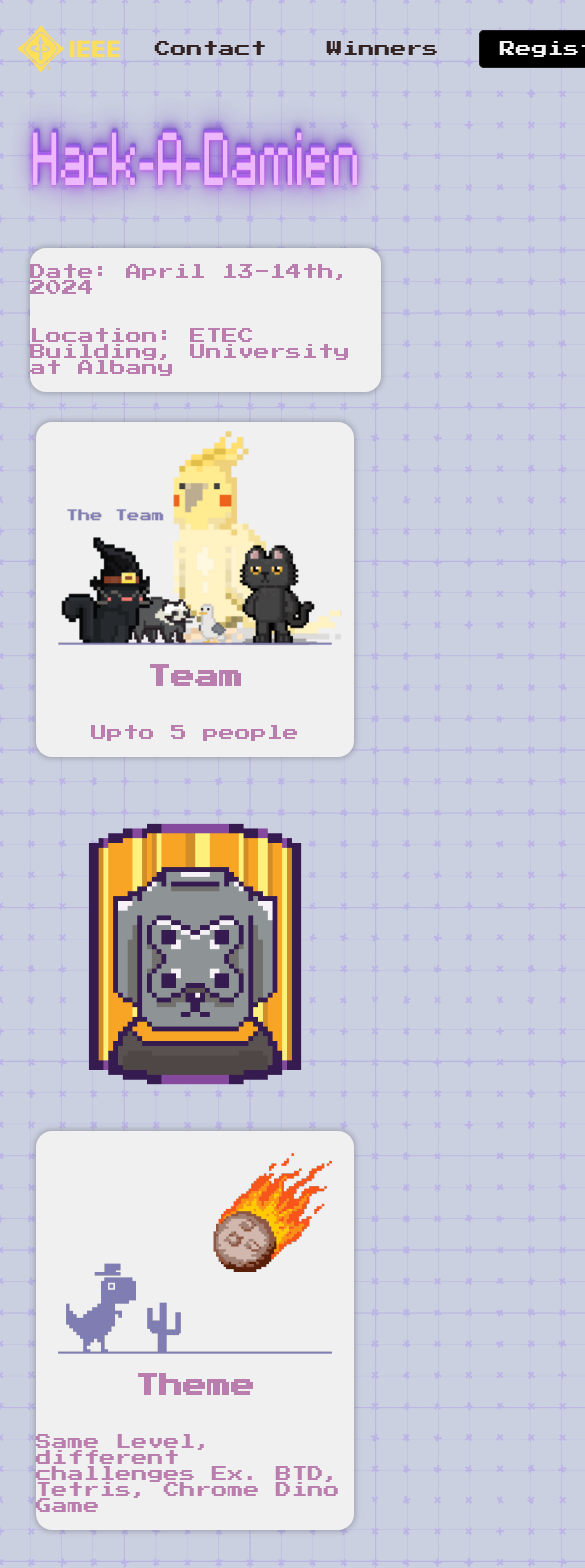
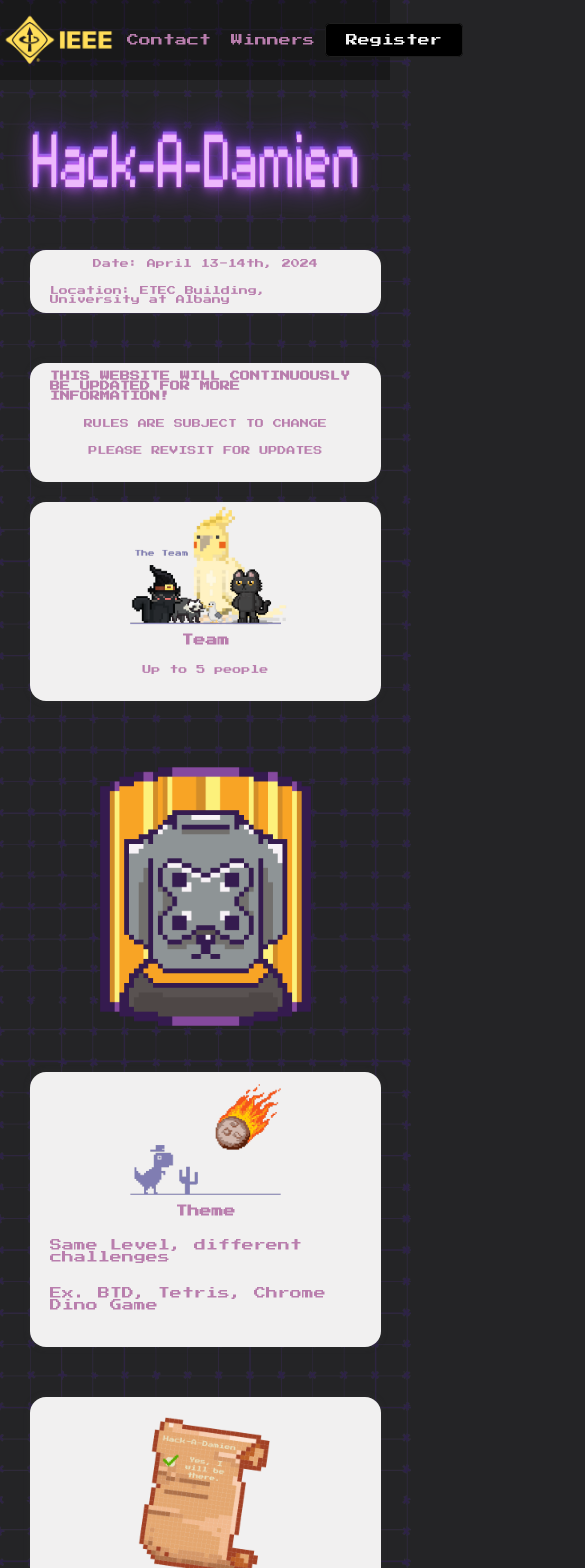
Before and after one commit to 10dine/UAlbany-IEEE-2024-Hackadamien, a SvelteKit app: page / in a window 390 px wide. Shown: the top 1568 px of the page, 585 px wide, since content can reach past the window. Built offline with nearby package versions, Linux system fonts and the light colour scheme; a web font is replaced by a local one.

Commit message:
Revamped, Mobile friendly

```diff
--- a/src/app.html
+++ b/src/app.html
@@ -11,18 +11,30 @@
 			body {
 				padding: 0;
 				margin: 0;
-				/*background: #111111;*/
 				color: #b97ead;
 				background-image: url('/website-background.png');
-				background-color:#cbd0e1;
+				background-color:#242426;
 				font-family: "Press Start 2P", system-ui;
 				font-weight: 400;
 				font-style: normal;
+				font-stretch: condensed;
+			}
+			footer {
+				text-align: center;
+				padding: 10px;
+				background-color: #333;
+				color: white;
+				bottom: 0;
+				position: relative;
+				width: 100%;
 			}
 		</style>
 		<meta name="viewport" content="width=device-width, initial-scale=1" />%sveltekit.head%
 	</head>
 	<body data-sveltekit-preload-data="hover">
 		<div style="display: contents">%sveltekit.body%</div>
+		<footer>
+			<p>© IEEE UAlbany.</p>
+		</footer>
 	</body>
 </html>
--- a/src/routes/+page.svelte
+++ b/src/routes/+page.svelte
@@ -4,8 +4,6 @@
 </script>
 
 <style>
-
-
     .HackathonImage{
         max-width: 100%;
         height: auto;
@@ -24,16 +22,16 @@
         padding: 20;
     }
 
-    header {
-        background-color: rgba(0,0,0,0);
-        padding-top: 20px;
-        padding-bottom: 20px;
-        margin-left: 3%;
+    .header {
+        background-color: rgba(0,0,0,.3);
+        padding: 20px 0;
+        margin-left: 0px;
         text-align: left;
         display: flex;
         align-items: center;
         justify-content: space-between;
         position: relative;
+        z-index: 9999;
     }
 
     .header-text {
@@ -57,7 +55,7 @@
     }
 
     a {
-        color: #332323;
+        color: #b97ead;
         text-decoration: none;
     }
 
@@ -110,6 +108,26 @@
         justify-content: center;
     }
 
+    .card > h2 {
+        font-size: 20px;
+    }
+
+    .card > h3 {
+        font-size: 17px;
+        text-decoration: underline;
+    }
+
+    .card > p {
+        font-size: 15px;
+        padding: 0 20px;
+    }
+
+    #Sponsors,
+    #Team,
+    #Theme > p {
+        font-size: 12px;
+    }
+
     .main-container {
         display: flex;
         height: auto;
@@ -121,18 +139,12 @@
     }
 
     .team-container,
-    .theme-container,
-    .registration-container {
+    .theme-container {
         margin: 0 auto;
         width: 30%;
     }
 
-    .tri{
-
-
-    }
-
-    .tri-image {
+    .tri-image, .tri-image-main {
         width: 100%;
     }
 
@@ -140,27 +152,101 @@
         width: 200px;
     }
 
+    #UPDATES > h2 {
+        padding: 0 25px;
+        font-size: 15px;
+    }
+
     @media screen and (max-width: 720px) {
+        .header {
+            width: 100%;
+            padding: 10px 0;
+            position: fixed;
+            top: 0;
+            left: 0;
+            background-color: rgba(0, 0, 0, 0.3);
+            max-width: 100%;
+            font-size: 12px;
+        }
+
+        .header-text {
+            display: flex;
+            flex-grow:1;
+            justify-content: flex-start;
+            align-items: center;
+            padding-left: 0px;
+            width: 100%;
+        }
+
+        .headersss {
+            color: white;
+            text-decoration: none;
+            transition: color 0.3s, background-color 0.3s;
+            padding: 0px;
+            margin: 0 10px;
+        }
+
         .registration-button {
             margin-right: 10px;
+            margin-left: 0;
         }
 
         .HackathonImage {
+            margin-top: 100px;
             width: 500px;
             height: 120px;
         }
 
         .main-container {
             padding: 0 0;
+            margin: 0 0;
             flex-wrap: wrap;
+            width: 100%;
         }
 
-        .team-container,
-        .theme-container,
-        .registration-container {
+        .container {
             width: 90%;
             margin: 0 auto;
             margin-bottom: 20px;
+        }
+
+        .card > h2 {
+            font-size: 12px;
+        }
+
+        .card > p {
+            font-size: 9px;
+        }
+
+        .card > p > a {
+            text-decoration: underline;
+        }
+
+        .team-container {
+            width: 90%;
+            margin-left: 30px;
+            margin-top: 0;
+            margin-bottom: 20px;
+        }
+
+        .theme-container {
+            width: 90%;
+            margin-left: 30px;
+            margin-bottom: 20px;
+        }
+
+        .logo-container-tri {
+            width: 90%;
+            margin-left: 30px;
+        }
+
+        .tri-image {
+            width: 50%;
+        }
+
+        #UPDATES > h2 {
+            padding: 0 20px;
+            font-size: 10px;
         }
     }
 
@@ -172,14 +258,14 @@
 </style>
 
 <main>
-    <header>
+    <header class="header">
         <img class="Logo" src = "/IEEE_Logo_New_Yellow.png" alt="IEEE Logo">
         <div class="header-text">
             <span class="headersss"><a href="/contact">Contact</a></span>
             <span class="headersss"><a href="/winners">Winners</a></span>
         </div>
         <div class="registration-button">
-            <span class="registerheader"><a href="/">Register</a></span>
+            <span class="registerheader"><a href="https://forms.gle/m5Vijy61EEJ6VF7N6">Register</a></span>
         </div>
     </header>
     <div>
@@ -191,59 +277,87 @@
             <p>Location: {location}</p>
         </div>
     </div>
+    <div class="container">
+        <div class="card" id="UPDATES">
+            <h2>THIS WEBSITE WILL CONTINUOUSLY BE UPDATED FOR MORE INFORMATION!</h2>
+            <p>RULES ARE SUBJECT TO CHANGE</p>
+            <p>PLEASE REVISIT FOR UPDATES</p>
+            <p></p>
+        </div>
+    </div>
     <div class="main-container">
         <div class="team-container">
-            <div class="card tri">
+            <div class="card" id="Team">
                 <img class="tri-image" src="/team_black.png" alt="Team" />
                 <h2>Team</h2>
-                <p>Upto 5 people</p>
+                <p>Up to 5 people</p>
+                <p></p>
             </div>
         </div>
-        <div class="logo-container tri">
-            <img class="tri-image" src="/hackadamien-logo.png" alt="">
+        <div class="logo-container-tri">
+            <img class="tri-image-main" src="/hackadamien-logo.png" alt="">
         </div>
         <div class="theme-container">
-            <div class="card tri">
+            <div class="card" id="Theme">
                 <img class="tri-image" src="/theme_black.png" alt="">
                 <h2>Theme</h2>
-                <p>Same Level, different challenges
-                    Ex. BTD, Tetris, Chrome Dino Game</p>
+                <p>Same Level, different challenges</p>
+                <p>Ex. BTD, Tetris, Chrome Dino Game</p>
+                <p></p>
             </div>
         </div>
-
     </div>
     <div class="container">
-        <div class="registration-container">
-            <div class="card tri-card">
-                <img class="tri-image" id="registration-image" src="/register.png" alt="">
-                <h2>Registration Process</h2>
-                <p>Coming soon...</p>
-            </div>
+        <div class="card">
+            <img class="tri-image" id="registration-image" src="/register.png" alt="">
+            <h2>Registration Process</h2>
+            <p>If you wish to participate, please fill out this form <a href="https://forms.gle/m5Vijy61EEJ6VF7N6">here</a></p>
+            <p></p>
         </div>
     </div>
     <div class="container">
         <div class="card" id="Schedule">
             <h2>Schedule</h2>
-            <p>Brainstorm Ideas - 4/13 9AM</p>
-            <p>Submit Idea - 4/13 10:50AM</p>
-            <p>Opening Ceremony - 4/13 11AM</p>
-            <p>Participants will begin their projects - 4/13 12PM</p>
+            <h3>(Subject to Change)</h3>
+            <h4>APRIL 12th</h4>
+            <p>Pre-Hackathon program - 3:30PM</p>
+            <p>Technical workshop 1 - 4:15-5PM</p>
+            <p>Technical workshop 2 - 5-5:45PM</p>
+            <p>Dinner - 5:45-6:15PM</p>
+            <p>Resource workshop - 6:15-7PM</p>
+            <p>Team building workshop - 7-7:45PM</p>
+
+            <h4>APRIL 13th</h4>
+            <p>Opening doors - 8:30AM</p>
+            <p>~Breakfast available~</p>
+            <p>Workshops - 9-11AM</p>
+            <p>Vendor Fair - 9AM-12PM</p>
+            <p>Opening Ceremony - 11AM</p>
+            <p>~Lunch - 11AM~</p>
+            <p>Brainstorm Period - 11:30AM-12PM</p>
+            <p>Competition begins - 12PM</p>
+            <p>~Dinner - 5pm~</p>
+            <p>~Midnight snakes - 12AM~</p>
+
+            <h4>APRIL 14th</h4>
+            <p>~Breakfast - 7AM~</p>
+            <p>Submissions open - 9AM</p>
+            <p>Completition Officials Ends - 12PM</p>
+            <p>Judges review submissions - 1-3PM</p>
+            <p>Closing Ceremony/Awards - 3-3:30PM</p>
             <p></p>
-            <p>Participants can begin turning in projects - 4/14 9AM</p>
-            <p>Final project due time - 4/14 12PM</p>
-            <p>Presentation/Judging period - 4/14 1PM-3PM</p>
         </div>
     </div>
     <div class="container">
         <div class="card" id="Sponsors">
             <h2>Sponsors</h2>
             <p>College of Nanotechnology, Science, and Engineering (CNSE)</p>
+            <p>International Business Machines Corporation (IBM)</p>
+            <p></p>
         </div>
     </div>
     <div class="container">
         <h2>Communications</h2>
         <p>Join the <a class="Discord" href="https://discord.gg/S5rjbnrPUK" target="_blank">Discord</a></p>
     </div>
-    <br />
-    <br />
 </main>
--- a/src/routes/contact/+page.svelte
+++ b/src/routes/contact/+page.svelte
@@ -1,32 +1,32 @@
 <style>
     .HackathonImage{
-        width: 83%;
         max-width: 100%;
         height: auto;
         align-items: center;
         display: block;
         margin: 0 auto;
+        max-height: 200px;
     }
 
     .Logo{
-        width: 100px;
-        height: 35px;
+       max-height: 100px;
+       max-width: 30%;
     }
 
     main {
         padding: 20;
     }
 
-    header {
-        background-color: rgba(0,0,0,0);
-        padding-top: 20px;
-        padding-bottom: 20px;
-        margin-left: 3%;
+    .header {
+        background-color: rgba(0,0,0,.3);
+        padding: 20px 0;
+        margin-left: 0px;
         text-align: left;
         display: flex;
         align-items: center;
         justify-content: space-between;
         position: relative;
+        z-index: 9999;
     }
 
     .header-text {
@@ -43,10 +43,6 @@
         transition: color 0.3s, background-color 0.3s;
         margin-right: 20px;
         padding: 10px 20px;
-        /*
-        border: 1px solid #1f1f1f;
-        border-radius: 5px;
-        */
     }
 
     .headersss:hover {
@@ -54,12 +50,13 @@
     }
 
     a {
-        color: #332323;
+        color: #b97ead;
         text-decoration: none;
     }
 
     .emails {
-        color:rgb(227, 227, 227);
+        color:rgb(71, 71, 71);
+        text-decoration: underline;
     }
 
     .container {
@@ -70,6 +67,7 @@
         margin: 0 auto;
         padding-right: 30px;
         padding-left: 30px;
+        margin-bottom: 10px;
     }
 
     .card {
@@ -77,67 +75,166 @@
         width: 100%;
         position: relative;
         transform-style: preserve-3d;
-        border-radius: 2rem;
+        border-radius: 1rem;
         box-shadow: 0 0 5px 2px rgba(50, 50, 50, 0.25);
-        background-color: black;
+        background-color: rgb(241, 240, 240);
         display: flex;
         align-items: center;
         flex-direction: column;
         justify-content: center;
+        justify-content: flex-start;
+    }
+
+    .card > h2 {
+        font-size: 20px;
+    }
+
+    .card > div > p {
+        font-size: 15px;
+        padding: 0 20px;
+    }
+
+    #staff {
+        display: flex;
+        flex-direction: column;
+        align-items: center;
+        text-align: center;
+    }
+
+    #staff > h2 {
+        text-align: center;
+        margin-bottom: 10px;
+    }
+
+    .staff-content {
+        text-align: left;
+    }
+
+    .staff-content > h3 {
+        font-size: 17px;
+        text-decoration: underline;
+        align-items: none;
+        margin-left: 15px;
+    }
+
+    .staff-content > p {
+        font-size: 10px;
+    }
+
+    .Discord-content {
+        text-align: center;
+    }
+
+    .Discord {
+        color: gray;
+        text-decoration: underline;
+    }
+
+    @media screen and (max-width: 720px) {
+        .header {
+            width: 100%;
+            padding: 10px 0;
+            position: fixed;
+            top: 0;
+            left: 0;
+            background-color: rgba(0, 0, 0, 0.3);
+            max-width: 100%;
+            font-size: 12px;
+        }
+
+        .header-text {
+            display: flex;
+            flex-grow:1;
+            justify-content: flex-start;
+            align-items: center;
+            padding-left: 0px;
+            width: 100%;
+        }
+
+        .headersss {
+            color: white;
+            text-decoration: none;
+            transition: color 0.3s, background-color 0.3s;
+            padding: 0px;
+            margin: 0 10px;
+        }
+
+        .HackathonImage {
+            margin-top: 100px;
+            width: 500px;
+            height: 120px;
+        }
+
+        .container {
+            width: 90%;
+            margin: 0 auto;
+            margin-bottom: 20px;
+        }
+        .card > h2 {
+            font-size: 12px;
+        }
+
+        .card > div > p {
+            font-size: 12px;
+            padding: 0 20px;
+        }
+
+        .card > div > p > a {
+            text-decoration: underline;
+        }
+
+        .staff-content > h3 {
+            font-size: 11px;
+        }
+
+        .Discord-content {
+            font-size: 12px;
+        }
     }
 </style>
 <main>
-    <header>
-        <img class="Logo" src = "/IEEE Logo Yellow.png" alt="IEEE Logo">
+    <header class="header">
+        <img class="Logo" src = "/IEEE_Logo_New_Yellow.png" alt="IEEE Logo">
         <div class="header-text">
             <span class="headersss"> <a href="/">Homepage</a></span>
-            <span class="headersss"><a href="/winners">Winners Page</a></span>
+            <span class="headersss"><a href="/contact">Contact</a></span>
+            <span class="headersss"><a href="/winners">Winners</a></span>
         </div>
     </header>
     <div>
         <img class="HackathonImage" src="/hackadamien.png" alt="HACK-A-DAMIEN">
     </div>
     <div class="container">
-        <div class="card">
-            <h1>Contact Information</h1>
-            <div>
-                <span>We have a dedicated team ready to answer all your questions</span>
-                <span>Please feel free to join the IEEE Hackadamien discord server for any questions and concerns</span>
-                <a href="https://discord.gg/S5rjbnrPUK" target="_blank">Discord Server</a>
-            </div>
-            <div>
-                Please feel free to reach out Vincent Jiang or Ishtyaq Khan for any questions via email.
-                <p><a class="emails" href="mailto:ikhan4@albany.edu" target="_blank">Ishtyaq Khan</a> (Chair of the IEEE): ikhan4@albany.edu</p>
-                <p><a class="emails" href="mailto:vjiang@albany.edu" target="_blank">Vincent Jiang</a> (Director of CS Affairs): vjiang@albany.edu</p>
+        <div class="card" id="staff">
+            <h2>Staff</h2>
+            <div class="staff-content">
+                <h3>IEEE</h3>
+                <p>Ishtyaq Khan - (Chair)</p>
+                <p>Nick Zizic - (Vice-Chair)</p>
+                <p>Joshua Angulo - (Treasurer)</p>
+                <p>Monzir Mekki - (Secretary)</p>
+                <p>Vincent Jiang - (Director of CS Affairs)</p>
             </div>
         </div>
     </div>
-    <!-- Temp solution to color Distortion -->
-    <br />
-    <br />
-    <br />
-    <br />
-    <br />
-    <br />
-    <br />
-    <br />
-    <br />
-    <br />
-    <br />
-    <br />
-    <br />
-    <br />
-    <br />
-    <br />
-    <br />
-    <br />
-    <br />
-    <br />
-    <br />
-    <br />
-    <br />
-    <br />
-    <br />
-    <br />
-    <br />
+    <div class="container">
+        <div class="card">
+            <h2>Contact Information</h2>
+            <div>
+                <p>The IEEE and staff are ready to answer any questions or concerns.</p>
+                <p>Please feel free to join the IEEE Hack-A-Damien discord server and feel free to reach out to us.</p>
+                <div class="Discord-content">
+                    <p><a class="Discord" href="https://discord.gg/S5rjbnrPUK" target="_blank">Hack-A-Damien Discord Server</a></p>
+                </div>
+            </div>
+            <div>
+                <p>Please reach out to Vincent Jiang or Ishtyaq Khan for any questions via email.</p>
+                <p><a class="emails" href="mailto:ikhan4@albany.edu" target="_blank">Ishtyaq Khan</a>: ikhan4@albany.edu</p>
+                <p><a class="emails" href="mailto:vjiang@albany.edu" target="_blank">Vincent Jiang</a>: vjiang@albany.edu</p>
+            </div>
+            <div class="Discord-content">
+                <p><a class="Discord" href="https://discord.gg/FJ7GpWgwSa" target="_blank">IEEE Discord Server</a></p>
+            </div>
+        </div>
+    </div>
 </main>
--- a/src/routes/winners/+page.svelte
+++ b/src/routes/winners/+page.svelte
@@ -1,32 +1,32 @@
 <style>
     .HackathonImage{
-        width: 83%;
         max-width: 100%;
         height: auto;
         align-items: center;
         display: block;
         margin: 0 auto;
+        max-height: 200px;
     }
 
     .Logo{
-        width: 100px;
-        height: 35px;
+       max-height: 100px;
+       max-width: 30%;
     }
 
     main {
         padding: 20;
     }
 
-    header {
-        background-color: rgba(0,0,0,0);
-        padding-top: 20px;
-        padding-bottom: 20px;
-        margin-left: 3%;
+    .header {
+        background-color: rgba(0,0,0,.3);
+        padding: 20px 0;
+        margin-left: 0px;
         text-align: left;
         display: flex;
         align-items: center;
         justify-content: space-between;
         position: relative;
+        z-index: 9999;
     }
 
     .header-text {
@@ -43,10 +43,6 @@
         transition: color 0.3s, background-color 0.3s;
         margin-right: 20px;
         padding: 10px 20px;
-        /*
-        border: 1px solid #1f1f1f;
-        border-radius: 5px;
-        */
     }
 
     .headersss:hover {
@@ -54,7 +50,7 @@
     }
 
     a {
-        color: #332323;
+        color: #b97ead;
         text-decoration: none;
     }
 
@@ -73,21 +69,81 @@
         width: 100%;
         position: relative;
         transform-style: preserve-3d;
-        border-radius: 2rem;
+        border-radius: 1rem;
         box-shadow: 0 0 5px 2px rgba(50, 50, 50, 0.25);
-        background-color: black;
+        background-color: rgb(241, 240, 240);
         display: flex;
         align-items: center;
         flex-direction: column;
         justify-content: center;
     }
+
+    .card > h2 {
+        font-size: 20px;
+    }
+
+    .card > p {
+        font-size: 15px;
+        padding: 0 20px;
+    }
+
+    @media screen and (max-width: 720px) {
+        .header {
+            width: 100%;
+            padding: 10px 0;
+            position: fixed;
+            top: 0;
+            left: 0;
+            background-color: rgba(0, 0, 0, 0.3);
+            max-width: 100%;
+            font-size: 12px;
+        }
+
+        .header-text {
+            display: flex;
+            flex-grow:1;
+            justify-content: flex-start;
+            align-items: center;
+            padding-left: 0px;
+            width: 100%;
+        }
+
+        .headersss {
+            color: white;
+            text-decoration: none;
+            transition: color 0.3s, background-color 0.3s;
+            padding: 0px;
+            margin: 0 10px;
+        }
+
+        .HackathonImage {
+            margin-top: 100px;
+            width: 500px;
+            height: 120px;
+        }
+
+        .container {
+            width: 90%;
+            margin: 0 auto;
+            margin-bottom: 20px;
+        }
+
+        .card > h2 {
+            font-size: 12px;
+        }
+
+        .card > p {
+            font-size: 9px;
+        }
+    }
 </style>
 <main>
-    <header>
-        <img class="Logo" src = "/IEEE Logo Yellow.png" alt="IEEE Logo">
+    <header class="header">
+        <img class="Logo" src = "/IEEE_Logo_New_Yellow.png" alt="IEEE Logo">
         <div class="header-text">
             <span class="headersss"><a href="/">Homepage</a></span>
-            <span class="headersss"><a href="/contact">Contact Page</a></span>
+            <span class="headersss"><a href="/contact">Contact</a></span>
+            <span class="headersss"><a href="/winners">Winners</a></span>
         </div>
     </header>
     <div>
@@ -95,7 +151,7 @@
     </div>
     <div class="container">
         <div class="card">
-            <h1>Welcome to the Winner's page</h1>
+            <h2>Welcome to the Winner's page</h2>
             <p>The winners of each category will be posted shortly after the Hack-A-Damien is over</p>
         </div>
     </div>
```
